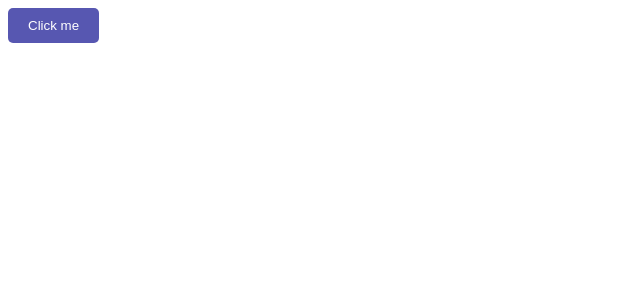
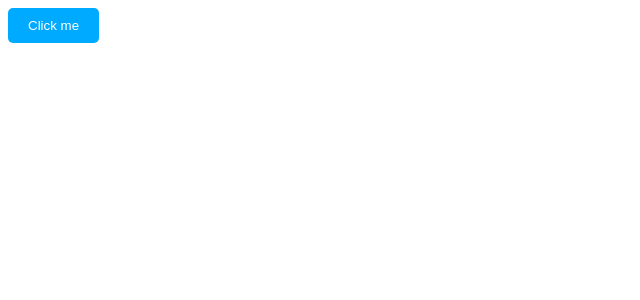
Before and after one commit to yamurb/React-Practice, a React (Vite) app in the folder my-app/: page / in a window 1280 px wide. Shown: the top 300 px of the page, without its empty margins (0-640 px from the left). Built offline with nearby package versions, Linux system fonts and the light colour scheme.

Commit message:
inline styles(CSS) Practice

```diff
--- a/my-app/src/App.jsx
+++ b/my-app/src/App.jsx
@@ -1,4 +1,4 @@
-import Button from './Button/button';
+import Button from './button';
 
 function App() {
  return(
--- a/my-app/src/Button/Button.module.css
+++ /dev/null
@@ -1,10 +0,0 @@
-.button{
-background-color: rgb(87, 87, 177);
-color: white;
-padding: 10px 20px;
-border-radius: 5px;
-border: none;
-cursor: pointer;
-
-
-}
--- a/my-app/src/Button/button.jsx
+++ /dev/null
@@ -1,8 +0,0 @@
-import styles from './button.module.css'
-
-function Button(){
-
-return ( <button className={styles.button}>Click me</button>);
-}
-
-export default Button
--- /dev/null
+++ b/my-app/src/button.jsx
@@ -0,0 +1,18 @@
+
+
+function Button(){
+
+const styles={
+ backgroundColor:"hsla(200, 100%, 50%)",
+ color:"white",
+ padding: "10px 20px",
+ borderRadius: "5px",
+ border:"none",
+ cursor:"pointer",
+}
+
+
+return ( <button style={styles}>Click me</button>);
+}
+
+export default Button
```
